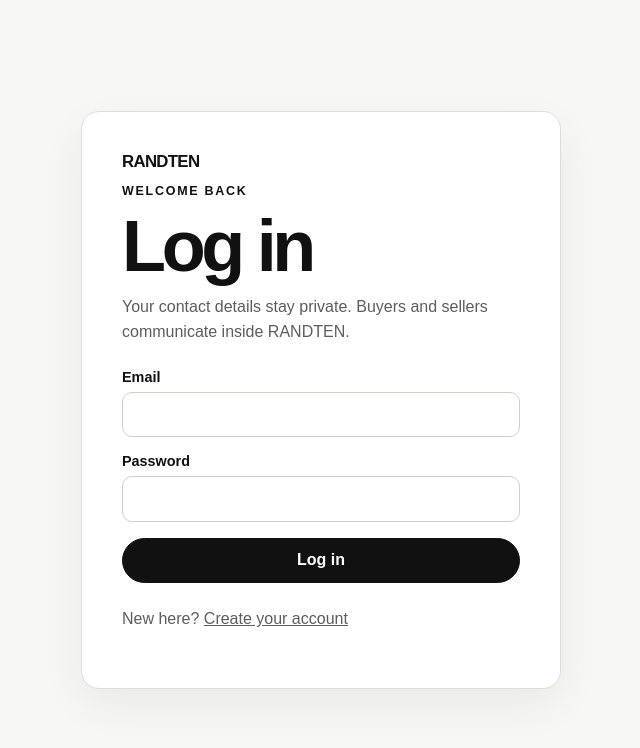
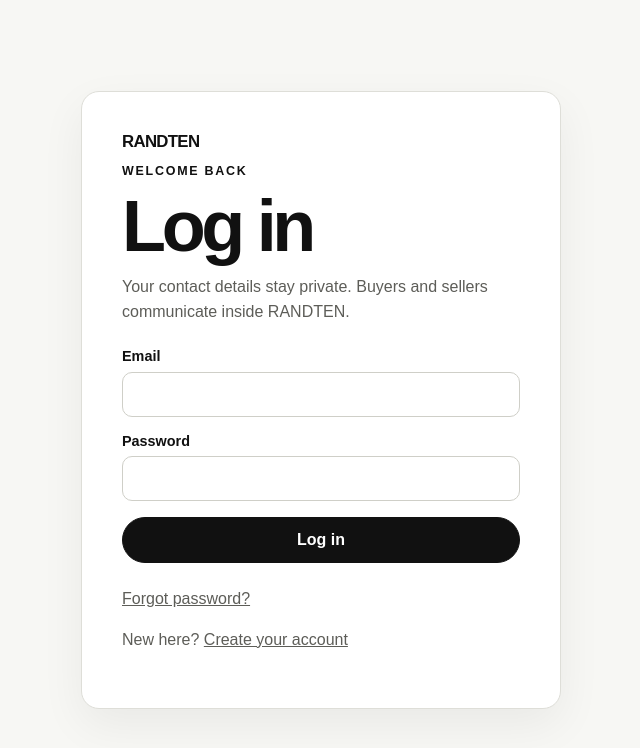
Before and after one commit to Naz94/randten, a Next.js app: page /login in a window 1280 px wide. Shown: the top 748 px of the page, without its empty margins (319-959 px from the left). Built offline with nearby package versions, Linux system fonts and the light colour scheme.

Commit message:
Add forgot password link to login

```diff
--- a/src/app/login/page.tsx
+++ b/src/app/login/page.tsx
@@ -1,6 +1,6 @@
 import Link from "next/link";
 
-export default async function LoginPage({ searchParams }: { searchParams: Promise<{ error?: string; message?: string }> }) {
+export default async function LoginPage({ searchParams }: { searchParams: Promise<{ error?: string; message?: string; email?: string }> }) {
   const params = await searchParams;
   return (
     <main className="auth-shell">
@@ -12,10 +12,11 @@ export default async function LoginPage({ searchParams }: { searchParams: Promis
         {params.error && <p className="notice error">{params.error}</p>}
         {params.message && <p className="notice">{params.message}</p>}
         <form action="/api/login" method="post" className="form-stack">
-          <label>Email<input name="email" type="email" autoComplete="email" required /></label>
+          <label>Email<input name="email" type="email" autoComplete="email" defaultValue={params.email ?? ""} required /></label>
           <label>Password<input name="password" type="password" autoComplete="current-password" required /></label>
           <button className="primary" type="submit">Log in</button>
         </form>
+        <p className="muted"><Link href="/forgot-password">Forgot password?</Link></p>
         <p className="muted">New here? <Link href="/signup">Create your account</Link></p>
       </section>
     </main>
```
